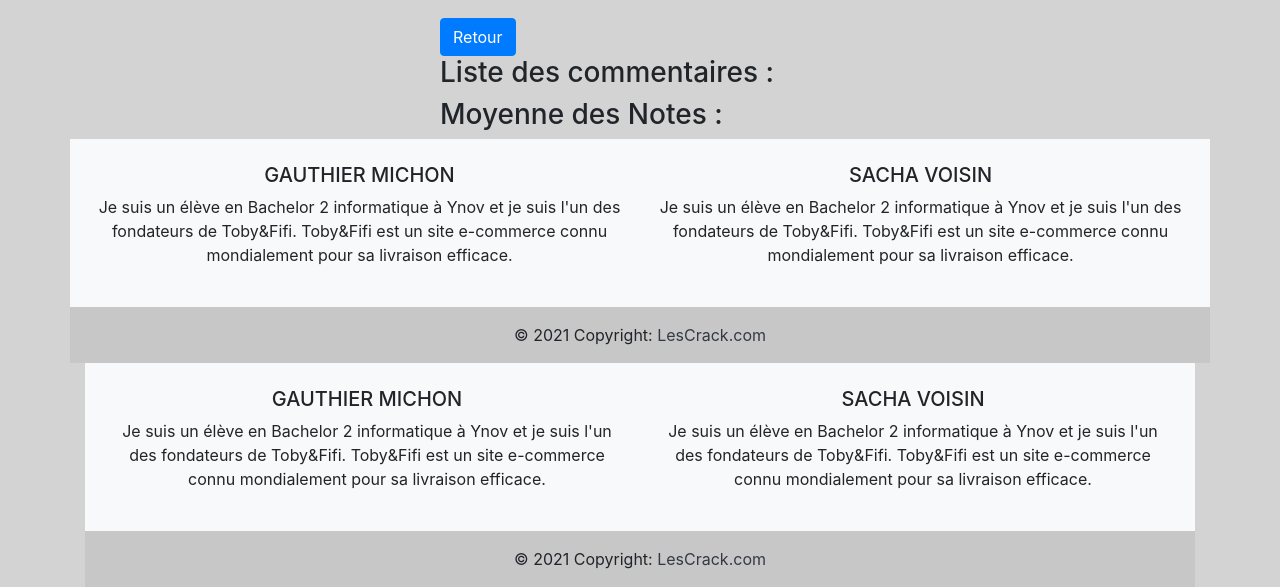
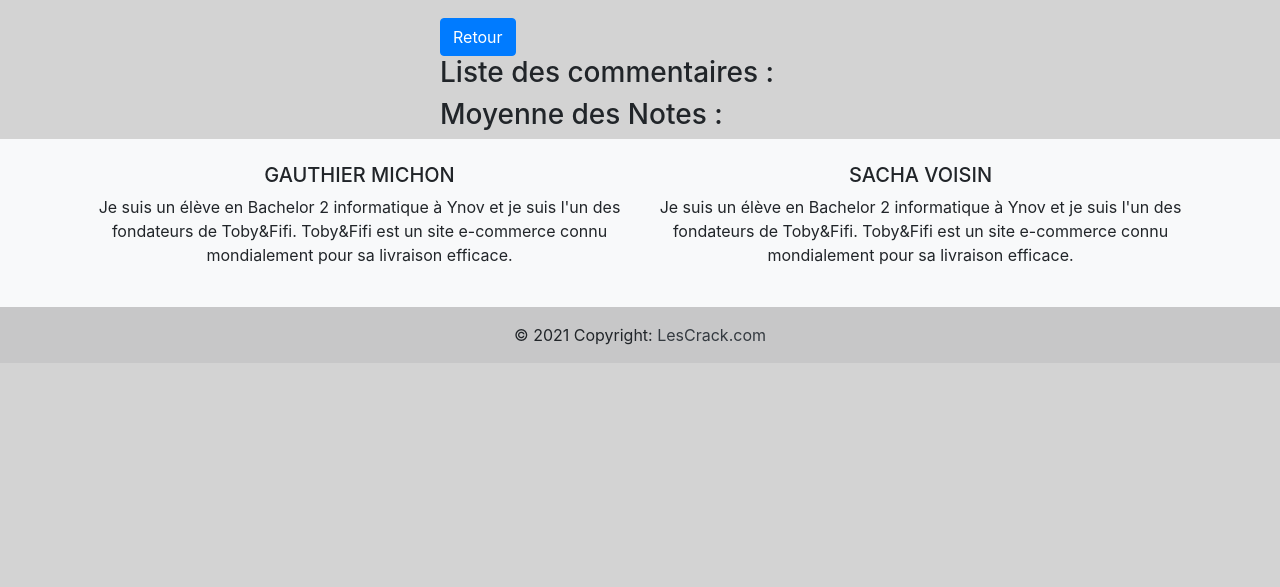
Before and after one commit to GauthierMichon/Toby-Fifi, a Symfony app: template templates/home/produit.html.twig in a window 1280 px wide. Shown: the part 1010-1597 px from the top of the page. After the commit the page ends 1355 px from the top, so only its background shows below. Run offline with Twig, Linux system fonts and the light colour scheme; the template is opened without the code that fills it, so the values that code supplies are empty; some libraries are stand-ins or nearby versions.

Commit message:
petite modif

```diff
--- a/templates/base.html.twig
+++ b/templates/base.html.twig
@@ -19,7 +19,6 @@
 	</body>
 	{% block footer %}
 		<div class="espace">
-			<div class="baspage">
 			<footer class="bg-light text-center text-lg-start">
 				<div class="container p-4">
 					<div class="row">
@@ -43,6 +42,5 @@
 				</div>
 			</footer>
 		</div>
-		</div>
 	{% endblock %}
 </html>
--- a/templates/home/produit.html.twig
+++ b/templates/home/produit.html.twig
@@ -180,34 +180,10 @@
 												</div>
 											</div>
 										{% endif %}
-										<div></div>
 									</div>
 								</div>
 							</div>
 						</div>
-						<div class="espace">
-							<footer class="bg-light text-center text-lg-start">
-								<div class="container p-4">
-									<div class="row">
-										<div class="col-lg-6 col-md-12 mb-4 mb-md-0">
-											<h5 class="text-uppercase">Gauthier Michon</h5>
-											<p>
-												Je suis un élève en Bachelor 2 informatique à Ynov et je suis l'un des fondateurs de Toby&Fifi. Toby&Fifi est un site e-commerce connu mondialement pour sa livraison efficace.
-											</p>
-										</div>
-										<div class="col-lg-6 col-md-12 mb-4 mb-md-0">
-											<h5 class="text-uppercase">Sacha Voisin</h5>
-											<p>
-												Je suis un élève en Bachelor 2 informatique à Ynov et je suis l'un des fondateurs de Toby&Fifi. Toby&Fifi est un site e-commerce connu mondialement pour sa livraison efficace.
-											</p>
-										</div>
-									</div>
-								</div>
-								<div class="text-center p-3" style="background-color: rgba(0, 0, 0, 0.2)">
-									© 2021 Copyright:
-									<a class="text-dark" href="https://LesCrack.com/">LesCrack.com</a>
-								</div>
-							</footer>
-						</div>
 					</div>
-				{% endblock %}
+	</div>
+{% endblock %}
```
Lines whose indentation alone changed are shown as unchanged.
